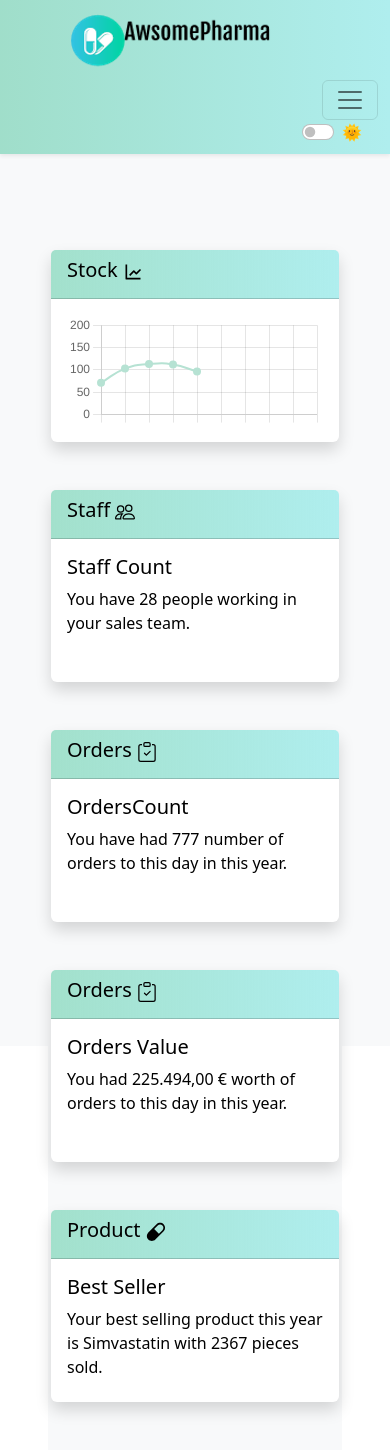
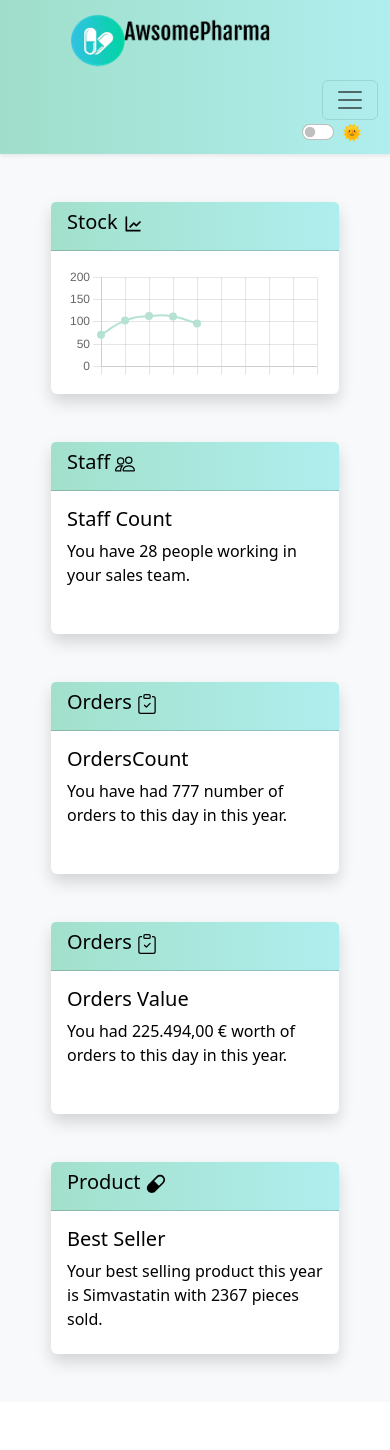
Before and after one commit to geriszabo/react-dashboard, a React (Vite) app: page / in a window 390 px wide. After the commit the page ends 1402 px from the top, so only its background shows below. Built offline with nearby package versions, Linux system fonts and the light colour scheme.

Commit message:
responsivity container fixed

```diff
--- a/src/components/Stats.jsx
+++ b/src/components/Stats.jsx
@@ -66,7 +66,7 @@ export default function Stats() {
               </Card.Title>
             </Card.Header>
             <Card.Body>
-              {/* <Card.Title> Staff Count </Card.Title> */}
+
               <Card.Text>
                 <Line
                   datasetIdKey="id"
@@ -166,8 +166,7 @@ export default function Stats() {
             </Card.Body>
           </Card>
         </Col>
-      </Row>
-      <Row className="d-flex justify-content-around">
+
         <Col className="d-flex justify-content-center mb-5">
           <Card
             style={{ width: "18rem", height: "12rem" }}
--- a/src/pages/Home.jsx
+++ b/src/pages/Home.jsx
@@ -4,7 +4,7 @@ import { Container } from "react-bootstrap";
 
 export function Home() {
   return (
-    <div className="vh-100 p-5">
+    <div className="vh-100">
       <Stats></Stats>
     </div>
   );
```
